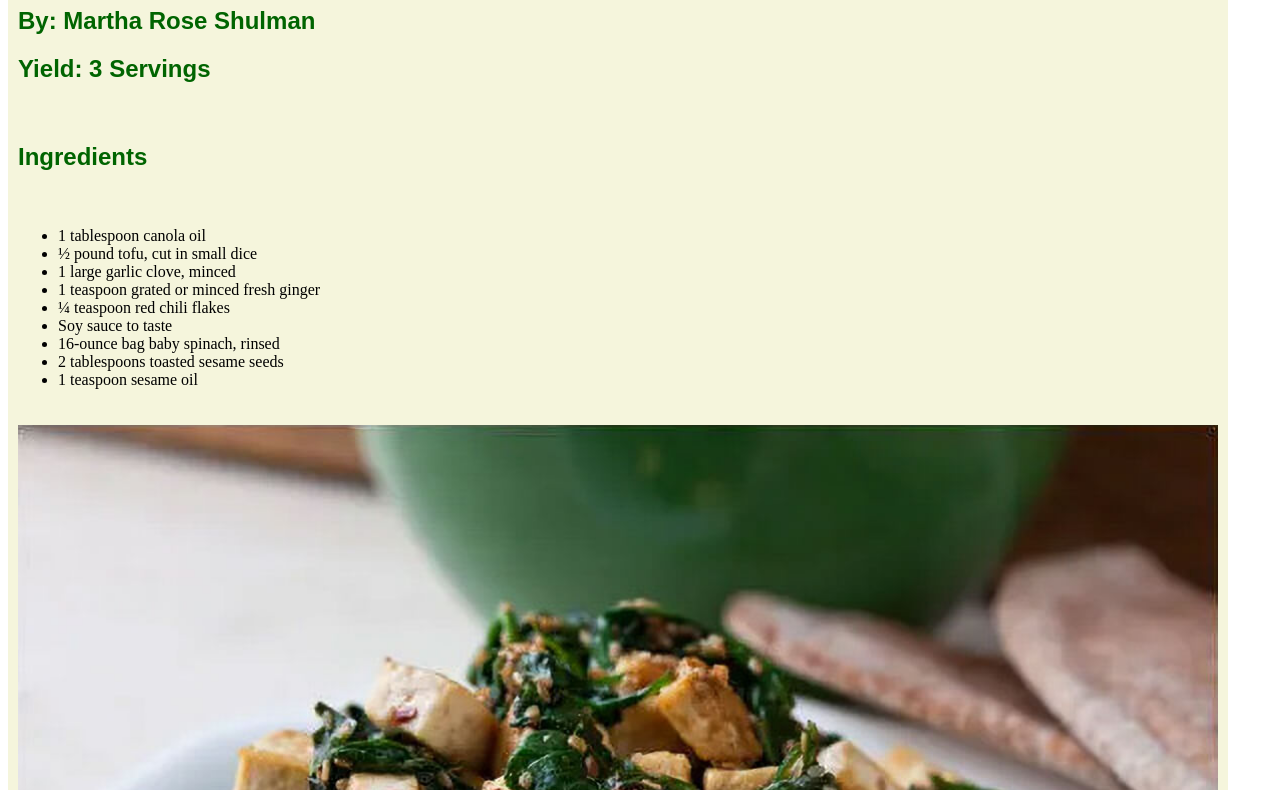
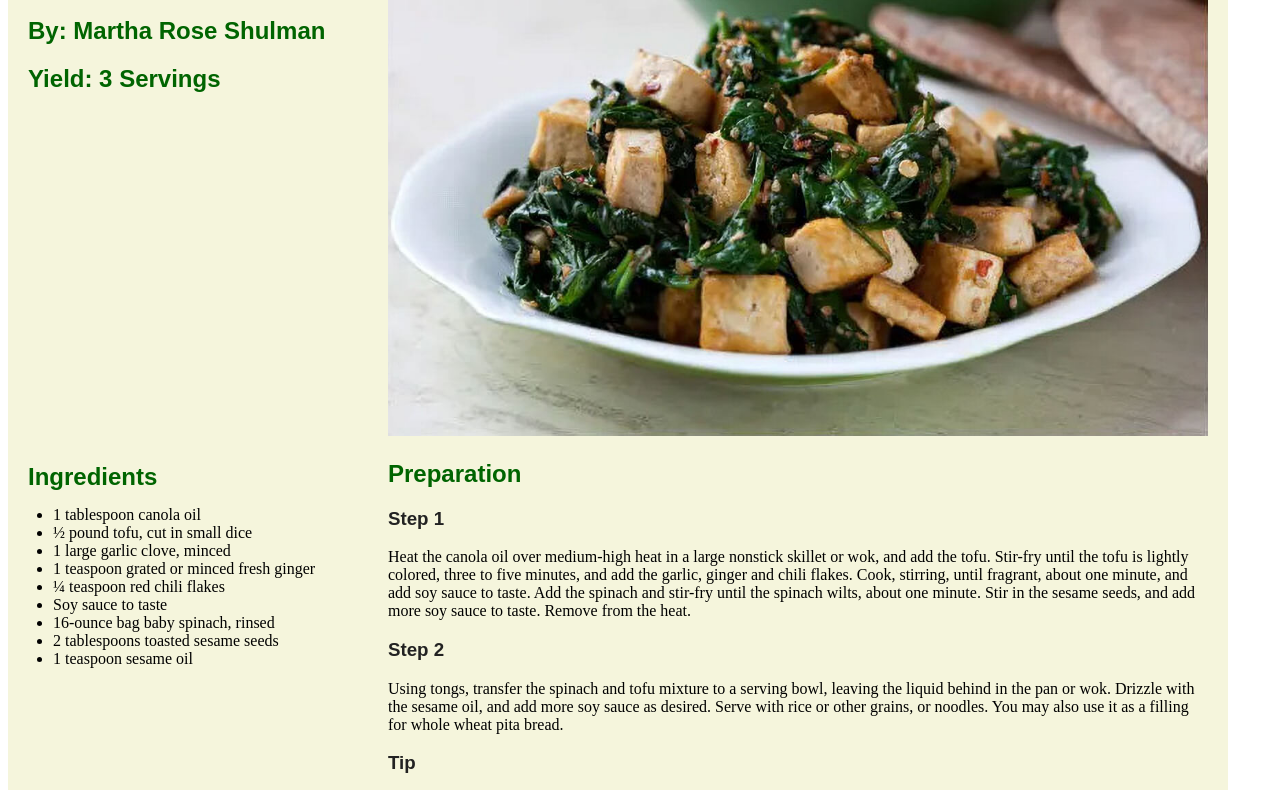
Before and after one commit to joycewyfan/exercise7, a plain HTML site: page index.html in a window 1280 px wide. Shown: the part 138-928 px from the top of the page. Drawn offline with Linux system fonts and the light colour scheme.

Commit message:
new updates

```diff
--- a/index.html
+++ b/index.html
@@ -24,26 +24,29 @@
 
       h3 {
         font-family: sans-serif;
-        color: darkgreen;
+        color: #222222;
       }
 
       ul {
-
+        padding: 25px;
+        margin-top: -30px;
       }
 
       .container {
         display: grid;
         width: 1200px;
-        grid-template-columns: 50% 50%;
+        grid-template-columns: 30% 70%;
         background-color: beige;
         padding: 10px;
       }
 
       .grid-item{
-        width: 1200px;
         text-align: left;
         padding: 10px;
-        background-color: beige;
+      }
+
+      .ingredients {
+        margin-top: 370px;
       }
 
       img{
@@ -54,7 +57,9 @@
     </style>
        </body>
     </head>
-<div class="grid-item">
+
+    <div class="container">
+    <div class="grid-item">
     <h1>
       Spinach, Tofu and Sesame Stir-Fry
     </h1>
@@ -66,16 +71,11 @@
     <h2>
       Yield: 3 Servings
     </h2>
-    </div>
 
-
-    <div class="grid-item">
-    <h2>
+    <h2 class="ingredients">
       Ingredients
     </h2>
-      </div>
 
-    <div class="grid-item">
     <ul>
       <li>1 tablespoon canola oil</li>
       <li>½ pound tofu, cut in small dice</li>
@@ -119,4 +119,5 @@
       Advance preparation: This is a last-minute preparation, but you can have your ingredients prepared well in advance.
     </p>
     </div>
+    </div>
   </html>
```
